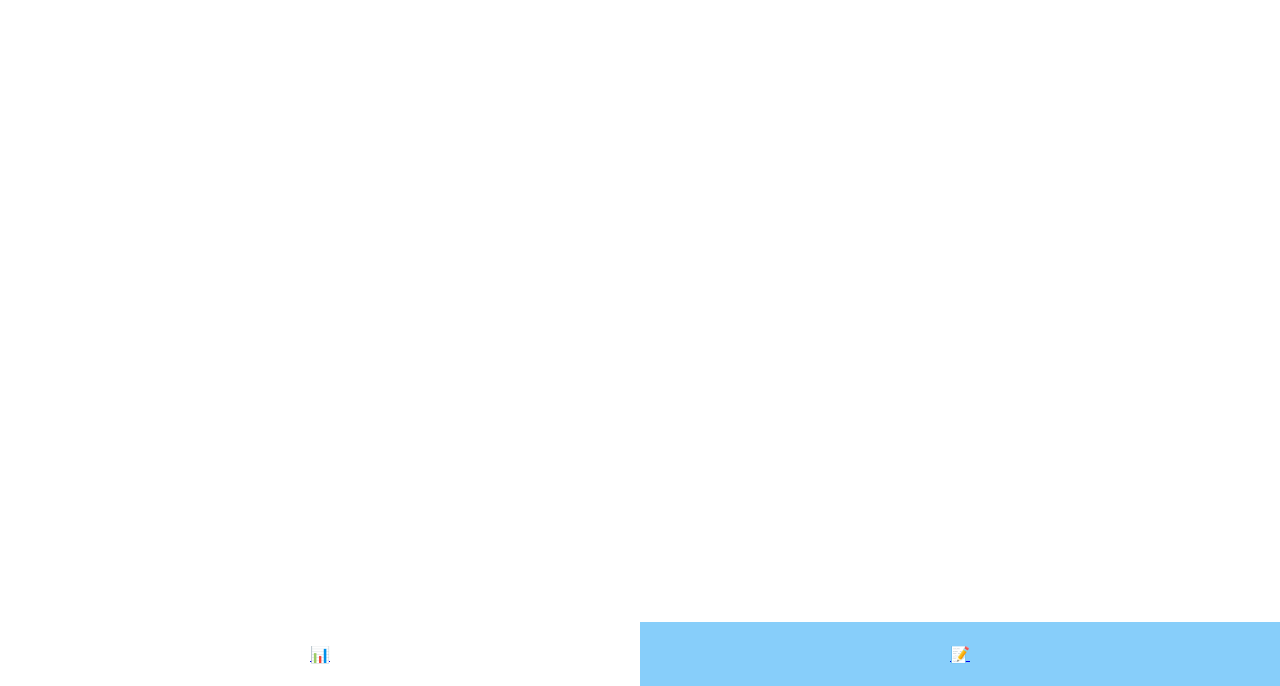
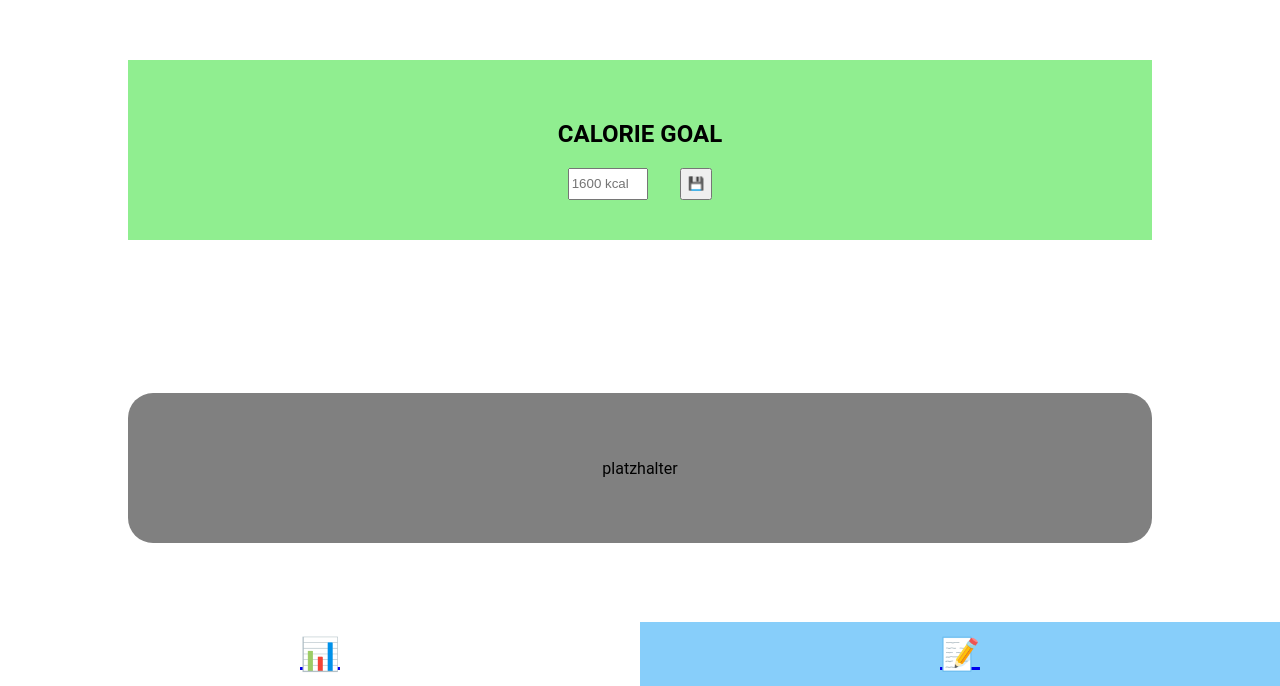
Before and after one commit to WE-Kaito/calorie-and-workout-tracker-neuefische-capstone, a Next.js app: page /edit in a window 1280 px wide. Shown: the part 114-800 px from the top of the page. Built offline with nearby package versions, Linux system fonts and the light colour scheme.

Commit message:
display form and created calorieGoal-state

```diff
--- a/components/Navigation/styles.js
+++ b/components/Navigation/styles.js
@@ -19,4 +19,5 @@ export const LinkContainer = styled.div`
 
 export const StyledLink = styled(Link)`
   padding: 10% 40% 10% 40%;
+  font-size: 2em;
 `;
--- a/pages/edit/index.js
+++ b/pages/edit/index.js
@@ -1,27 +1,46 @@
-import styled from "styled-components";
-
-const EditPageContainer = styled.div`
-  display: flex;
-  flex-direction: column;
-  align-items: center;
-  justify-content: space-between;
-  gap: 2rem;
-  width: fit-content;
-  height: 75%;
-`;
-
-const EditOption = styled.section`
-  display: flex;
-  justify-content: center;
-  align-items: center;
-`;
+import useCalorieStore from "../../utils/useCalorieStore";
+import {
+  Wrapper,
+  EditMaxContainer,
+  EditLinkContainer,
+  StyledHeadline,
+  StyledForm,
+  StyledInput,
+  StyledSaveButton,
+} from "./styles";
 
 export default function EditPage() {
+  const { calorieGoal, setCalorieGoal } = useCalorieStore();
+  function handleSubmit(event) {
+    event.preventDefault();
+    const formdata = new FormData(event.target);
+    const data = Object.fromEntries(formdata);
+    const calorieGoalInput = parseInt(data.caloriGoalInput);
+    setCalorieGoal(calorieGoalInput);
+    event.target.reset();
+  }
+
   return (
-    <EditPageContainer>
-      <EditOption></EditOption>
-      <EditOption></EditOption>
-      <EditOption></EditOption>
-    </EditPageContainer>
+    <Wrapper>
+      <EditMaxContainer>
+        <StyledHeadline>CALORIE GOAL</StyledHeadline>
+        <StyledForm
+          onSubmit={(event) => {
+            handleSubmit(event);
+          }}
+        >
+          <StyledInput
+            type="number"
+            min={0}
+            placeholder={`${calorieGoal} kcal`}
+            name="calorieGoalInput"
+            required
+          ></StyledInput>
+          <StyledSaveButton type="submit">💾</StyledSaveButton>
+        </StyledForm>
+      </EditMaxContainer>
+      <EditLinkContainer>platzhalter</EditLinkContainer>
+      <EditLinkContainer>platzhalter</EditLinkContainer>
+    </Wrapper>
   );
 }
--- /dev/null
+++ b/pages/edit/styles.js
@@ -0,0 +1,56 @@
+import styled from "styled-components";
+
+export const Wrapper = styled.div`
+  position: absolute;
+  flex-direction: column;
+  align-items: center;
+  justify-content: space-between;
+  gap: 2rem;
+  width: 80%;
+  height: 75%;
+
+  left: 50%;
+  top: 40%;
+  transform: translate(-50%, -50%);
+`;
+
+export const EditMaxContainer = styled.section`
+  display: flex;
+  flex-direction: column;
+  justify-content: center;
+  align-items: center;
+  width: 100%;
+  height: 30%;
+  background-color: grey;
+  margin: 15% 0 15% 0;
+  background-color: lightgreen;
+`;
+
+export const EditLinkContainer = styled.section`
+  display: flex;
+  justify-content: center;
+  align-items: center;
+  width: 100%;
+  height: 25%;
+  background-color: grey;
+  margin: 15% 0 15% 0;
+  border-radius: 25px;
+`;
+
+export const StyledHeadline = styled.h2``;
+
+export const StyledInput = styled.input`
+  height: 2rem;
+  width: 5rem;
+  &::-webkit-outer-spin-button,
+  &::-webkit-inner-spin-button {
+    display: none;
+  }
+`;
+
+export const StyledForm = styled.form`
+  display: flex;
+  gap: 2rem;
+`;
+
+export const StyledSaveButton = styled.button``;
--- a/styles.js
+++ b/styles.js
@@ -9,6 +9,6 @@ export default createGlobalStyle`
 
   body {
     margin: 0;
-    font-family: system-ui;
+    font-family: "Roboto", sans-serif, system-ui;
   }
 `;
--- a/utils/useCalorieStore.js
+++ b/utils/useCalorieStore.js
@@ -3,6 +3,7 @@ import { create } from "zustand";
 const useCalorieStore = create((set) => ({
   dailyCount: 0,
   dailyMeals: [],
+  calorieGoal: 1600,
   // initiateDailyCount: reset at midnight
   addDailyCount: (userInput) =>
     set((state) => ({ dailyCount: state.dailyCount + userInput })),
@@ -21,6 +22,7 @@ const useCalorieStore = create((set) => ({
     set((state) => ({
       dailyMeals: state.dailyMeals.filter((meal, index) => index !== index1),
     })),
+  setCalorieGoal: (userInput) => set(() => ({ calorieGoal: userInput })),
 }));
 
 export default useCalorieStore;
```
